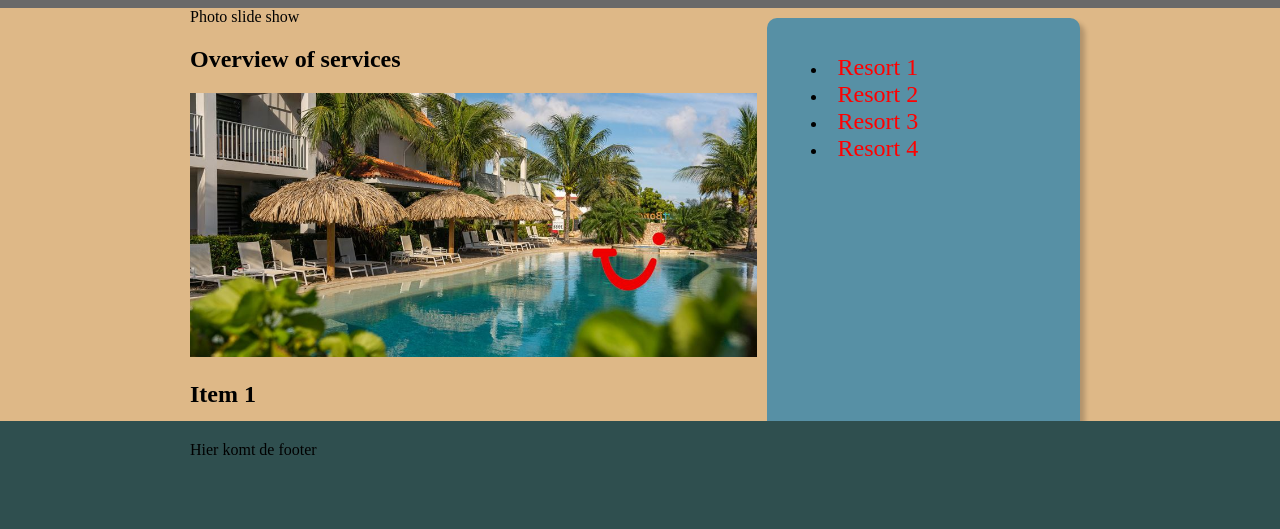
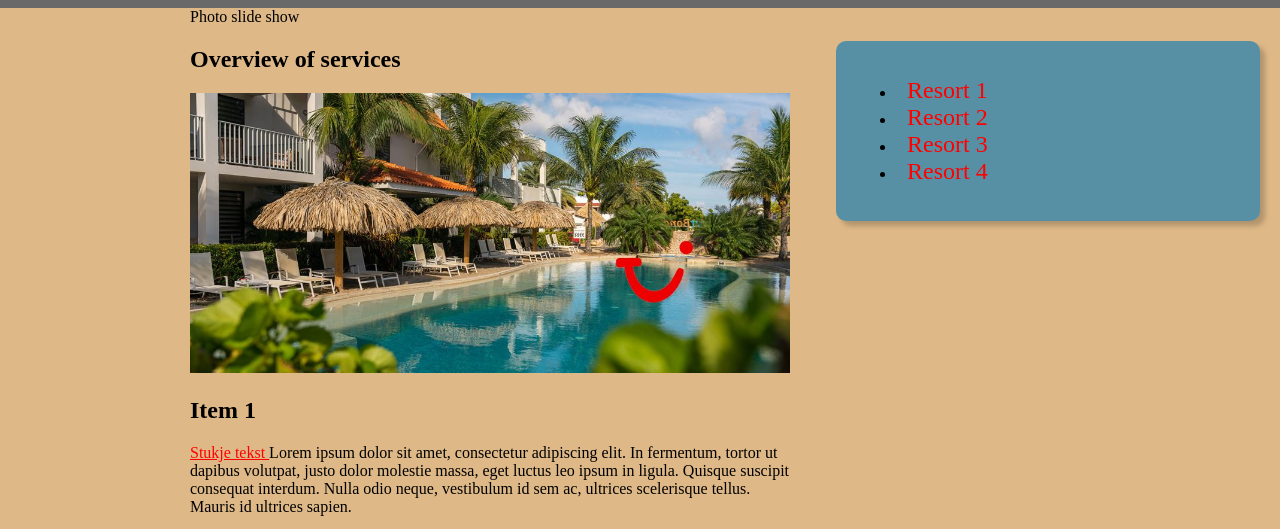
Before and after one commit to cmmnct/passer, a plain HTML site: page index.html in a window 1280 px wide. Shown: the part 259-788 px from the top of the page. Drawn offline with nearby package versions, Linux system fonts and the light colour scheme.

Commit message:
positioning

```diff
--- a/css/styles.css
+++ b/css/styles.css
@@ -1,9 +1,9 @@
 .searchbar input {
   padding: 10px;
   margin: 0;
-  border-radius: 5px 0 0 5px;
+  border-radius: 5px 0 0 5px ;
   border: 1px;
-  background-color: rgba(255, 255, 255, 0.7);
+  background-color: rgba(255,255,255,0.7);
 }
 form {
   margin: 0;
@@ -16,17 +16,21 @@ form {
   border-radius: 5px;
   border: 1px;
   aspect-ratio: 1/1;
-  border-radius: 0 5px 5px 0;
+  border-radius:  0 5px 5px 0  ;
 }
 
 .material-symbols-outlined {
-  font-variation-settings: "FILL" 0, "wght" 400, "GRAD" 0, "opsz" 24;
+  font-variation-settings:
+  'FILL' 0,
+  'wght' 400,
+  'GRAD' 0,
+  'opsz' 24
 }
+
 
 body {
     background-color: burlywood;
     margin: 0;
-  margin-bottom: 200px;
 }
 
 div > p {
@@ -34,48 +38,43 @@ div > p {
 }
 
 a:link {
-  color: #ff0000;
+  color: #FF0000;
 }
 
 /* visited link */
 a:visited {
-  color: #00ff00;
+  color: #00FF00;
 }
 
 /* mouse over link */
 a:hover {
-  color: #ff00ff;
+  color: #FF00FF;
 }
 
 /* selected link */
 a:active {
-  color: #0000ff;
+  color: #0000FF;
 }
 
-.article-poster {
+.article-poster{
   max-width: 100%;
 }
 
-.container {
+.sidemenu {
+  position: fixed;
+  right: 20px;
+  top: 100px;
+  width: 25%;
+}
+
+
+.container{
   width: 900px;
   margin: auto;
   display: flex;
 }
 
-main {
-  width: calc(66.666% - 20px);
-}
-
-.side-menu {
-  margin: 10px;
-  width: calc(33.333% - 20px);
-  background-color: rgb(87, 144, 165);
-  border-radius: 10px;
-  box-shadow: 5px 5px 5px rgba(0, 0, 0, 0.2);
-  padding: 20px;
-}
-
-.logo {
+.logo{
   width: 25%;
 }
 
@@ -88,50 +87,54 @@ main {
 
 .logo {
 position: relative;
-  bottom: -150px;
+bottom: -150px
 }
 
-.page-header {
+.page-header{
   height: 200px;
-  background: url(/images//pexels-taryn-elliott-3889919.jpg);
+  background:url(/images//pexels-taryn-elliott-3889919.jpg);
   background-attachment: scroll;
   background-position: center 1643px;
+
 }
-
-.page-footer {
-  position: fixed;
-  bottom: 0;
-  left: 0;
-  width: 100%;
-  height: 100px;
-  padding-top: 20px;
-  background-color: darkslategrey;
-}
-
 nav {
   padding: 10px;
   position: sticky;
   top: 0;
-  background-color: dimgray;
+  background-color: dimgray
 }
 
-nav ul {
+nav ul{
   list-style: none;
   margin: 0;
-  padding: 0;
+  padding:0;
   display: flex;
   justify-content: center;
   margin: 10px;
 }
 
-ul li a {
+ul li a{
   text-decoration: none;
   color: azure;
   padding: 10px;
   margin: 1px;
   font-size: 24px;
+
 }
 
-ul li a:visited {
+ul li a:visited{
   color: bisque;
 }
+main {
+  width: 66.666%;
+}
+.side-menu{
+  position: fixed;
+  right: 20px;
+  top: 300px;
+  width: 30%;
+  background-color: rgb(87, 144, 165);
+  border-radius: 10px;
+  box-shadow: 5px 5px 5px rgba(0,0,0,0.2);
+  padding: 20px;
+}
--- a/index.html
+++ b/index.html
@@ -237,12 +237,7 @@ search
       </aside>
       </div>
 
-      <footer class="page-footer">
-        <div class="container">
-          Hier komt de footer
-        </div>
-
-      </footer>
+      <footer></footer>
     </div>
   </body>
 </html>
```
Lines whose indentation alone changed are shown as unchanged.
